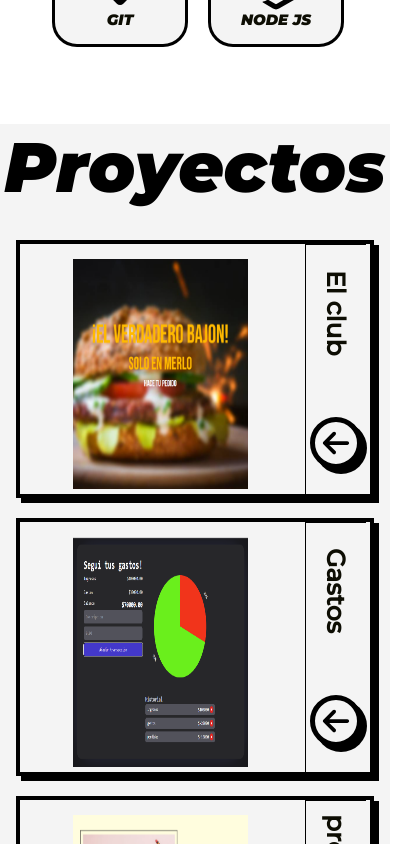
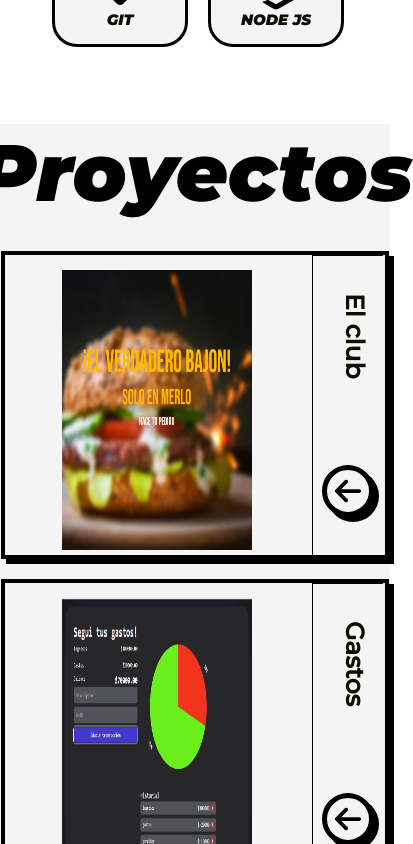
Before and after one commit to lhbasilone/Portfolio, a React (Vite) app: page / in a window 390 px wide. Shown: the part 2520-3364 px from the top of the page, 413 px wide, since content can reach past the window. Built offline with nearby package versions, Linux system fonts and the light colour scheme.

Commit message:
last commit

```diff
--- a/src/App.css
+++ b/src/App.css
@@ -211,7 +211,7 @@ p {
   display: flex;
   justify-content: center;
   align-items: center;
-  height: 80vh;
+  height: 100vh;
 }
 
 .card-container {
@@ -264,7 +264,7 @@ p {
   display: flex;
   justify-content: center;
   align-items: center;
-  font-size: 70px;
+  font-size: 80px;
   font-style: italic;
 }
 
@@ -273,22 +273,20 @@ p {
   justify-content: space-around;
   align-items: center;
   background-color: #f4f4f4;
-  height: 80vh;
-  width: 100%;
-
+  height: 70vh;
 }
 
 .project-card {
-  margin-bottom: 0px;
+  display: flex;
+  justify-content: center;
   position: relative;
   width: 400px;
-  height: 500px;
+  height: 450px;
   background: #f4f4f4;
   border: solid 4px #000000;
   box-shadow: 5px 5px #000000;
   transition: all .2s ease-in-out;
-  display: flex;
-  justify-content: center;
+
 
 }
 
@@ -301,15 +299,12 @@ p {
   display: flex;
   justify-content: center;
   align-items: center;
-  margin-top: 20px;
-
-
-
+  margin-top: 10px;
 }
 
 .project-img-card img{
-  width:450px;
-  height: 450px;
+  width:380px;
+  height: 350px;
 }
 
 .project-info-card {
@@ -603,8 +598,8 @@ li:hover::before {
 
 @media screen and (max-width:1825px){
   .project-card {
-    max-width: 400px;
-    max-height: 500px;
+    width: 400px;
+    height: 500px;
   }
 
   .project-img-card{
@@ -695,7 +690,6 @@ li:hover::before {
 
 .project-img-card img{
   width: 300px;
-  height: auto;
 }
 
 
@@ -847,8 +841,8 @@ li:hover::before {
 
 .project-card {
   position: relative;
-  max-width: 300px;
-  max-height: 400px;
+  width: 300px;
+  height: 400px;
 }
 
 .project-img-card img{
@@ -920,14 +914,13 @@ li:hover::before {
     justify-content: space-around;
     align-items: center;
     height: 100%;
-    width: 100%;
     gap: 20px;
     padding-bottom: 50px;
   }
 
   .project-card {
-      max-width:800px;
-      max-height:250px;
+      width:380px;
+      height:300px;
     }
 
 
@@ -936,20 +929,15 @@ li:hover::before {
     bottom: 0%;
     left: 15%;
     width: 50%;
-
   }
 
-  .project-img-card img{
-    width: 230px;
-    height: 230px;
-  }
 
   .project-info-card {
     position: relative;
     top: 0;
     left: 40%;
     height: 100%;
-    width: 60px;
+    width: 70px;
     display: flex;
     flex-direction: column;
     justify-content: space-around;
@@ -958,12 +946,12 @@ li:hover::before {
   }
 
   .project-info-card p{
-    margin-left: 0px;
+    margin-left: 15px;
     writing-mode: vertical-rl;
   }
 
 .project-info-card-button .button-neobrut{
-  margin:0px;
+  margin:0px 0px 1px 0px;
 }
 }
 
```
